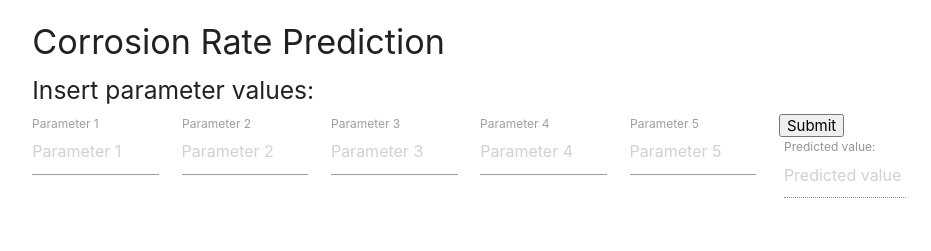
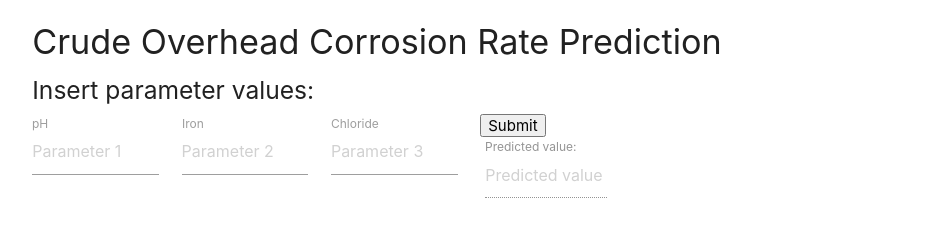
Before and after one commit to kuamirul/nodejs-ex, a website: page views/index.html in a window 1280 px wide. Shown: the whole page, without its empty margins (171-1102 px from the left). Drawn offline with nearby package versions, Linux system fonts and the light colour scheme.

Commit message:
Update index.html

```diff
--- a/views/index.html
+++ b/views/index.html
@@ -20,29 +20,29 @@
 
 <div class="row">
     <form class="col s12" action="/getScore" method="get">
-	  <h4>Corrosion Rate Prediction </h4>
+	  <h4> Crude Overhead Corrosion Rate Prediction </h4>
 	  <h5>Insert parameter values:</h5>
       <div class="row">
         <div class="input-field inline col s2">
           <input placeholder="Parameter 1" id="param_1" name="param_1" type="text" class="validate">
-          <label for="param_1">Parameter 1</label>
+          <label for="param_1">pH</label>
         </div>
 		<div class="input-field inline col s2">
           <input placeholder="Parameter 2" id="param_2" name="param_2" type="text" class="validate">
-          <label for="param_2">Parameter 2</label>
+          <label for="param_2">Iron</label>
         </div>
 		<div class="input-field inline col s2">
           <input placeholder="Parameter 3" id="param_3" name="param_3" type="text" class="validate">
-          <label for="param_3">Parameter 3</label>
+          <label for="param_3">Chloride</label>
         </div>
-		<div class="input-field inline col s2">
-          <input placeholder="Parameter 4" id="param_4" name="param_4" type="text" class="validate">
-          <label for="param_4">Parameter 4</label>
-        </div>
-		<div class="input-field inline col s2">
-          <input placeholder="Parameter 5" id="param_5" name="param_5" type="text" class="validate">
-          <label for="param_5">Parameter 5</label>
-        </div>
+		<!-- <div class="input-field inline col s2"> -->
+          <!-- <input placeholder="Parameter 4" id="param_4" name="param_4" type="text" class="validate"> -->
+          <!-- <label for="param_4">Parameter 4</label> -->
+        <!-- </div> -->
+		<!-- <div class="input-field inline col s2"> -->
+          <!-- <input placeholder="Parameter 5" id="param_5" name="param_5" type="text" class="validate"> -->
+          <!-- <label for="param_5">Parameter 5</label> -->
+        <!-- </div> -->
 		<div class="col s2">
 		  <input type="submit" value="Submit">
 		<div class="input-field inline">
```
